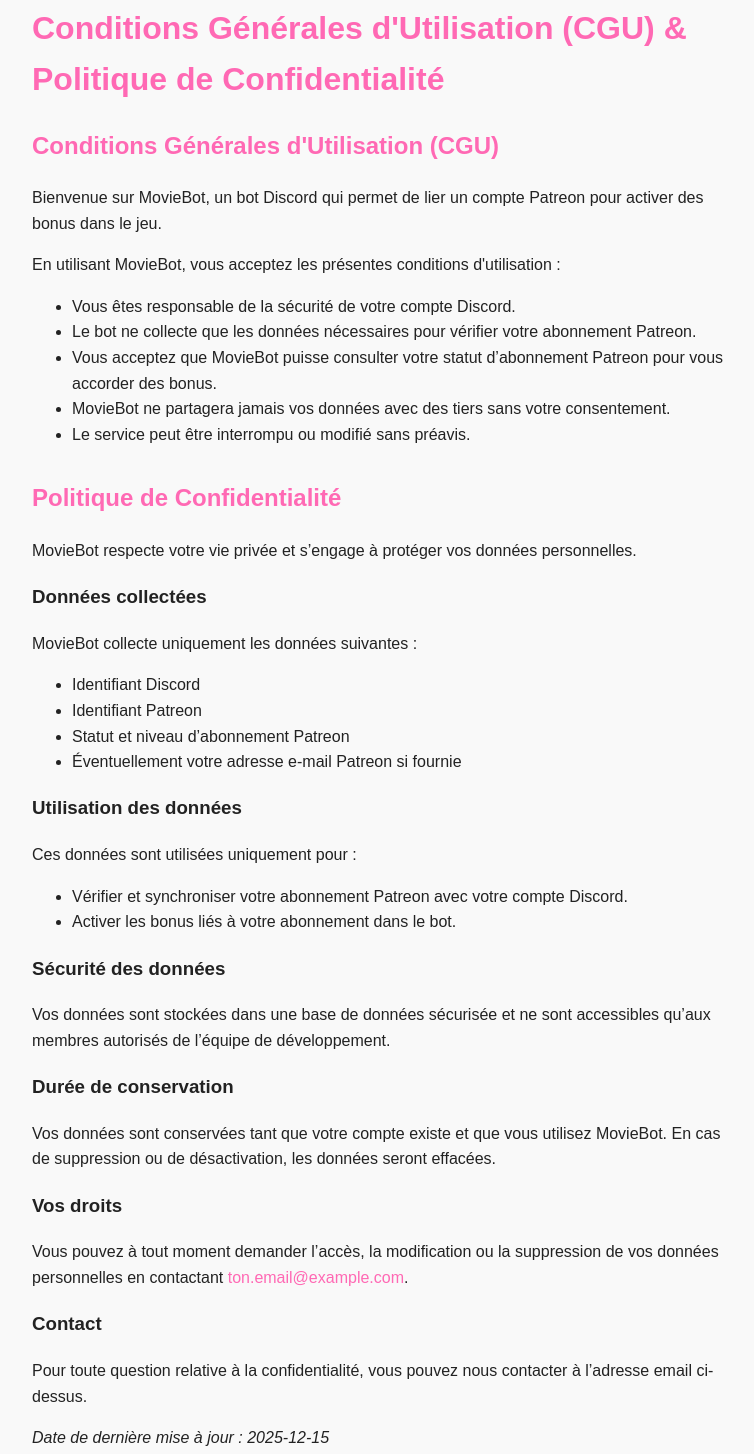
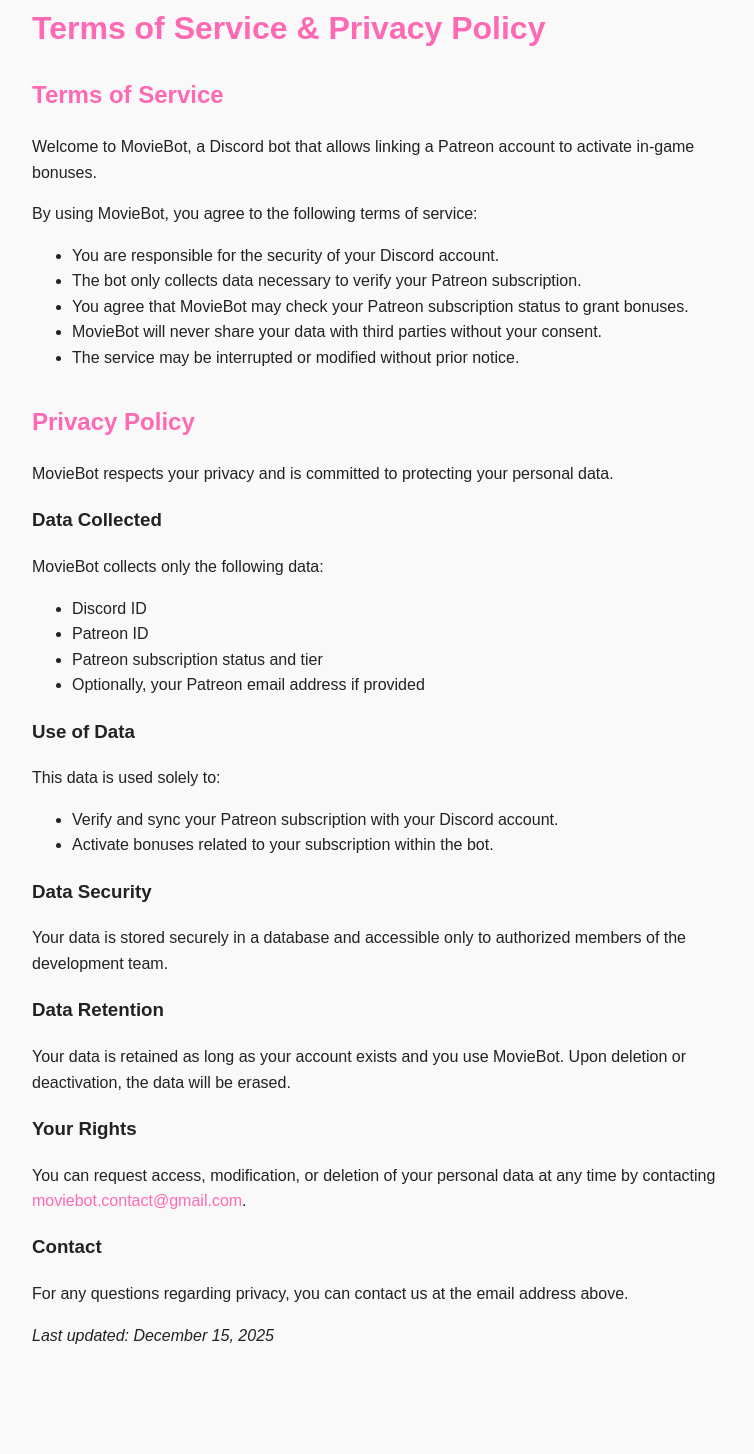
Before and after one commit to BrobacK7/BrobacK7.github.io, a plain HTML site: page index.html in a window 1280 px wide. Shown: the part 37-1491 px from the top of the page, without its empty margins (258-1012 px from the left). After the commit the page ends 1425 px from the top, so only its background shows below. Drawn offline with Linux system fonts and the light colour scheme.

Commit message:
Translate index.html content from French to English

```diff
--- a/index.html
+++ b/index.html
@@ -1,9 +1,9 @@
 <!DOCTYPE html>
-<html lang="fr">
+<html lang="en">
 <head>
   <meta charset="UTF-8" />
   <meta name="viewport" content="width=device-width, initial-scale=1" />
-  <title>CGU & Politique de Confidentialité - MovieBot</title>
+  <title>Terms of Service & Privacy Policy - MovieBot</title>
   <style>
     body {
       font-family: Arial, sans-serif;
@@ -30,54 +30,54 @@
   </style>
 </head>
 <body>
-  <h1>Conditions Générales d'Utilisation (CGU) & Politique de Confidentialité</h1>
+  <h1>Terms of Service & Privacy Policy</h1>
 
-  <section id="cgu">
-    <h2>Conditions Générales d'Utilisation (CGU)</h2>
-    <p>Bienvenue sur MovieBot, un bot Discord qui permet de lier un compte Patreon pour activer des bonus dans le jeu.</p>
-    <p>En utilisant MovieBot, vous acceptez les présentes conditions d'utilisation :</p>
+  <section id="tos">
+    <h2>Terms of Service</h2>
+    <p>Welcome to MovieBot, a Discord bot that allows linking a Patreon account to activate in-game bonuses.</p>
+    <p>By using MovieBot, you agree to the following terms of service:</p>
     <ul>
-      <li>Vous êtes responsable de la sécurité de votre compte Discord.</li>
-      <li>Le bot ne collecte que les données nécessaires pour vérifier votre abonnement Patreon.</li>
-      <li>Vous acceptez que MovieBot puisse consulter votre statut d’abonnement Patreon pour vous accorder des bonus.</li>
-      <li>MovieBot ne partagera jamais vos données avec des tiers sans votre consentement.</li>
-      <li>Le service peut être interrompu ou modifié sans préavis.</li>
+      <li>You are responsible for the security of your Discord account.</li>
+      <li>The bot only collects data necessary to verify your Patreon subscription.</li>
+      <li>You agree that MovieBot may check your Patreon subscription status to grant bonuses.</li>
+      <li>MovieBot will never share your data with third parties without your consent.</li>
+      <li>The service may be interrupted or modified without prior notice.</li>
     </ul>
   </section>
 
   <section id="privacy">
-    <h2>Politique de Confidentialité</h2>
-    <p>MovieBot respecte votre vie privée et s’engage à protéger vos données personnelles.</p>
+    <h2>Privacy Policy</h2>
+    <p>MovieBot respects your privacy and is committed to protecting your personal data.</p>
 
-    <h3>Données collectées</h3>
-    <p>MovieBot collecte uniquement les données suivantes :</p>
+    <h3>Data Collected</h3>
+    <p>MovieBot collects only the following data:</p>
     <ul>
-      <li>Identifiant Discord</li>
-      <li>Identifiant Patreon</li>
-      <li>Statut et niveau d’abonnement Patreon</li>
-      <li>Éventuellement votre adresse e-mail Patreon si fournie</li>
+      <li>Discord ID</li>
+      <li>Patreon ID</li>
+      <li>Patreon subscription status and tier</li>
+      <li>Optionally, your Patreon email address if provided</li>
     </ul>
 
-    <h3>Utilisation des données</h3>
-    <p>Ces données sont utilisées uniquement pour :</p>
+    <h3>Use of Data</h3>
+    <p>This data is used solely to:</p>
     <ul>
-      <li>Vérifier et synchroniser votre abonnement Patreon avec votre compte Discord.</li>
-      <li>Activer les bonus liés à votre abonnement dans le bot.</li>
+      <li>Verify and sync your Patreon subscription with your Discord account.</li>
+      <li>Activate bonuses related to your subscription within the bot.</li>
     </ul>
 
-    <h3>Sécurité des données</h3>
-    <p>Vos données sont stockées dans une base de données sécurisée et ne sont accessibles qu’aux membres autorisés de l’équipe de développement.</p>
+    <h3>Data Security</h3>
+    <p>Your data is stored securely in a database and accessible only to authorized members of the development team.</p>
 
-    <h3>Durée de conservation</h3>
-    <p>Vos données sont conservées tant que votre compte existe et que vous utilisez MovieBot. En cas de suppression ou de désactivation, les données seront effacées.</p>
+    <h3>Data Retention</h3>
+    <p>Your data is retained as long as your account exists and you use MovieBot. Upon deletion or deactivation, the data will be erased.</p>
 
-    <h3>Vos droits</h3>
-    <p>Vous pouvez à tout moment demander l’accès, la modification ou la suppression de vos données personnelles en contactant <a href="mailto:ton.email@example.com">ton.email@example.com</a>.</p>
+    <h3>Your Rights</h3>
+    <p>You can request access, modification, or deletion of your personal data at any time by contacting <a href="mailto:moviebot.contact@gmail.com">moviebot.contact@gmail.com</a>.</p>
 
     <h3>Contact</h3>
-    <p>Pour toute question relative à la confidentialité, vous pouvez nous contacter à l’adresse email ci-dessus.</p>
+    <p>For any questions regarding privacy, you can contact us at the email address above.</p>
 
-    <p><em>Date de dernière mise à jour : 2025-12-15</em></p>
+    <p><em>Last updated: December 15, 2025</em></p>
   </section>
 </body>
 </html>
```
